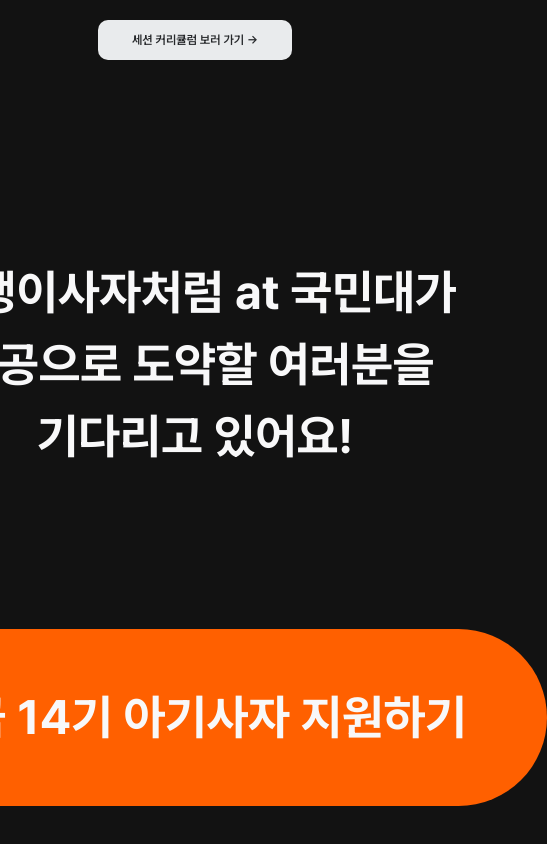
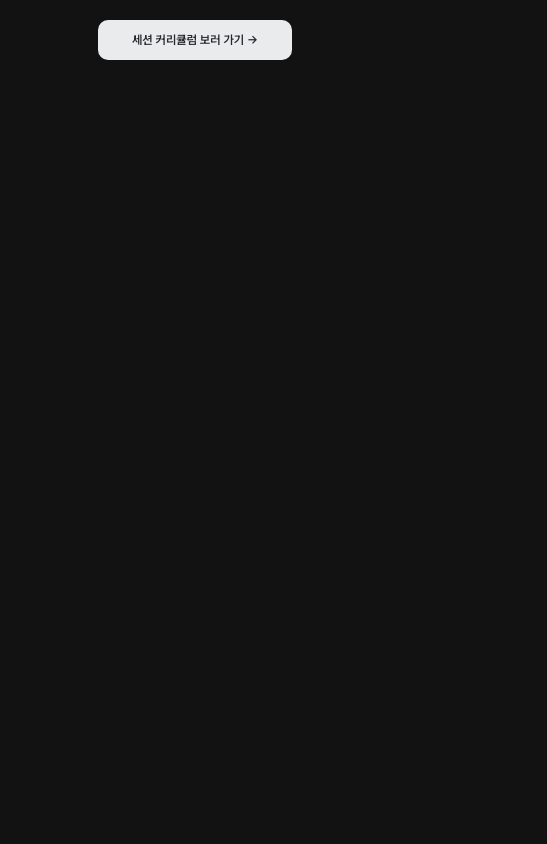
Before and after one commit to LikeLion-at-KMU/14th-Page, a Next.js app: page / in a window 390 px wide. Shown: the part 2143-2987 px from the top of the page, 547 px wide, since content can reach past the window. After the commit the page ends 2251 px from the top, so only its background shows below. Built offline with nearby package versions, Linux system fonts and the light colour scheme.

Commit message:
Chore: 오버플로우 방지 및 CTA 버튼 모바일에서 임시 hidden

```diff
--- a/app/page.js
+++ b/app/page.js
@@ -8,7 +8,7 @@
 
 export default function Page() {
   return (
-    <main className="flex flex-col items-center justify-center gap-12 md:gap-[100px]">
+    <main className="flex flex-col items-center justify-center gap-12 md:gap-[100px] overflow-x-hidden">
       <Hero>
         <GalleryStrip />
         <StatsCard />
--- a/components/Intro/BottomCTA.jsx
+++ b/components/Intro/BottomCTA.jsx
@@ -26,7 +26,7 @@
 
 export default function BottomCTA(){
   return (
-    <section className="flex w-full flex-col items-center py-[100px]">
+    <section className="hidden md:block flex w-full flex-col items-center py-[100px]">
       <div className="flex flex-col items-center gap-[157px]">
         <h2 className="text-center text-[48px] font-bold text-text-strong">멋쟁이사자처럼 at 국민대가<br />성공으로 도약할 여러분을<br />기다리고 있어요!</h2>
         <CTAButton href="https://example.com/apply" label="지금 14기 아기사자 지원하기"/>
```
